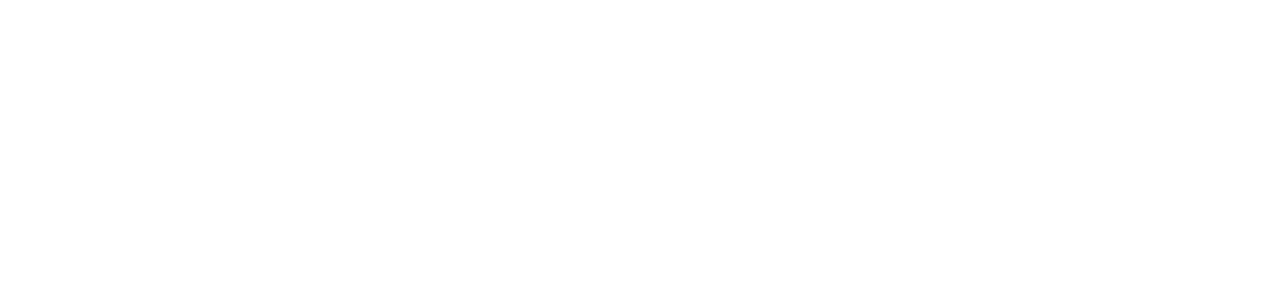
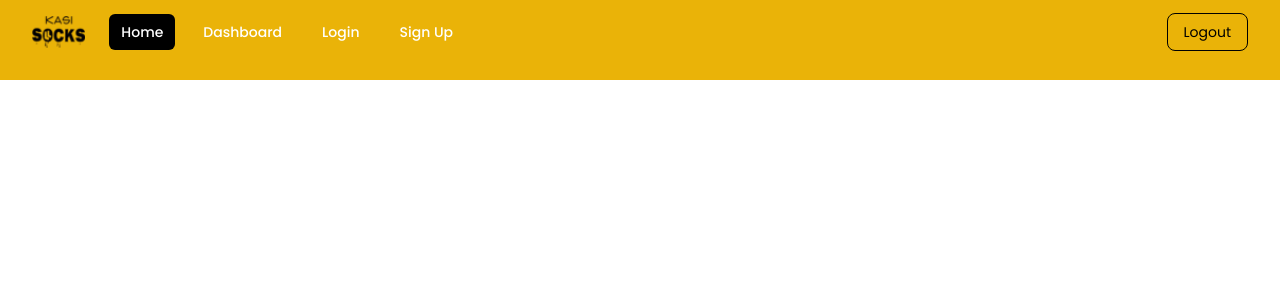
Before and after one commit to adolfzcoder/sock-sales-website, a React (Vite) app: page / in a window 1280 px wide. Before the commit this address had no page. Shown: the top 300 px of the page. Built offline with nearby package versions, Linux system fonts and the light colour scheme.

Commit message:
Navbar and routes done.

```diff
--- a/src/App.tsx
+++ b/src/App.tsx
@@ -1,5 +1,6 @@
 import './App.css'
 import { Routes, Route } from "react-router-dom";
+import Home from './pages/Home';
 import Dashboard from './pages/Dashboard';
 import Login from './pages/Login';
 import SignUp from './pages/SignUp';
@@ -7,6 +8,7 @@
 function App() {
   return (
    <Routes>
+    <Route path="/" element={<Home />} />
     <Route path="/dashboard" element={<Dashboard />} />
     <Route path="/login" element={<Login/>}/>
     <Route path="/sign-up" element={<SignUp/>}/>
--- a/src/components/Navbar.tsx
+++ b/src/components/Navbar.tsx
@@ -9,7 +9,7 @@
 import NavbarProps from "../interfaces/NavbarProps.interface";
 
 const navigation = [
-  { name: "Home", href: "#", current: true },
+  { name: "Home", href: "/", current: true },
   { name: "Dashboard", href: "/dashboard", current: false },
   { name: "Login", href: "/login", current: false },
   { name: "Sign Up", href: "/sign-up", current: false },
--- /dev/null
+++ b/src/pages/Home.tsx
@@ -0,0 +1,11 @@
+import Navbar from "../components/Navbar";
+
+const Home = () => {
+  return (
+    <>
+     <Navbar index={0} />
+    </>
+  )
+}
+
+export default Home
```
